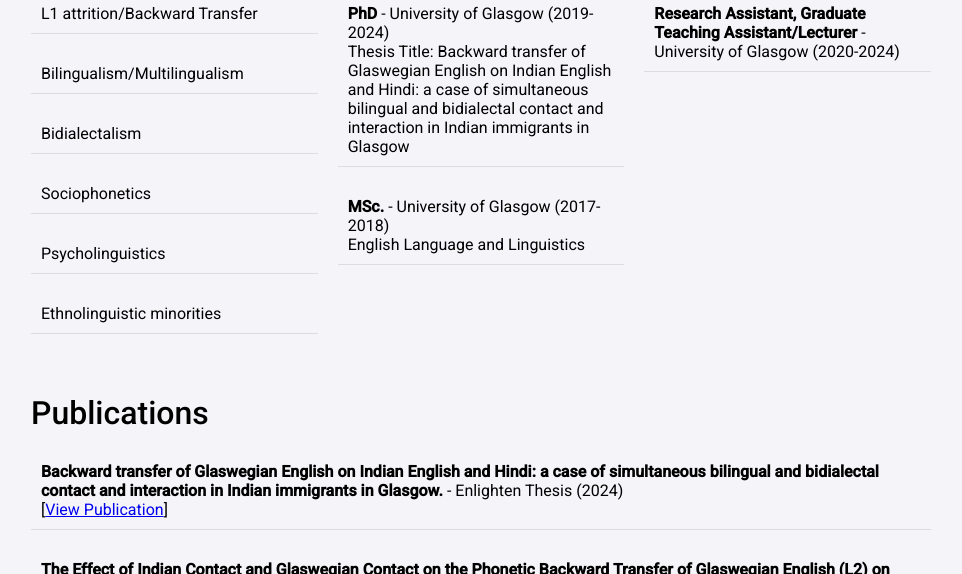
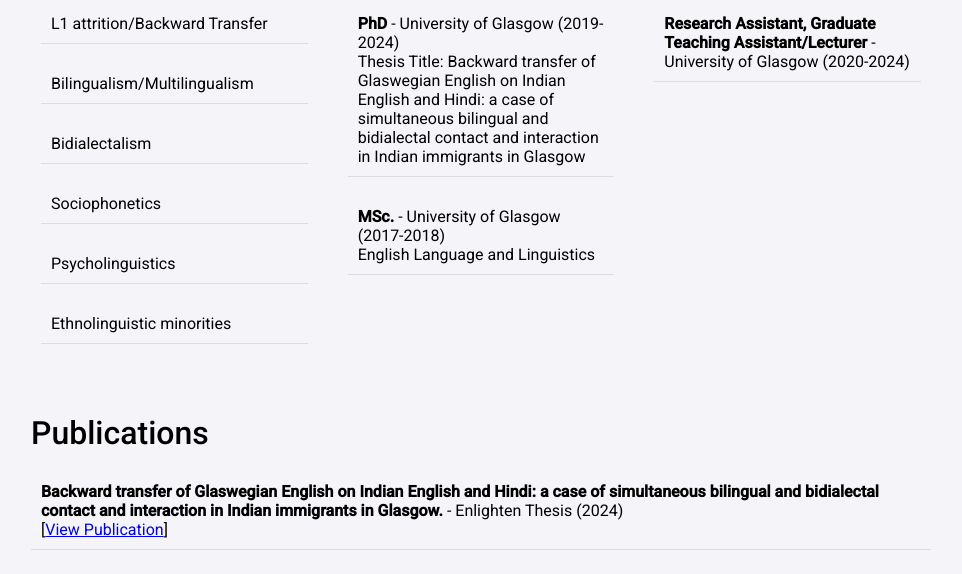
Before and after one commit to Divyanshi09/DivyanshiShaktawat.github.io, a plain HTML site: page index.html in a window 1280 px wide. Shown: the part 568-1142 px from the top of the page, without its empty margins (159-1121 px from the left). Drawn offline with Linux system fonts and the light colour scheme.

Commit message:
Update index.html

```diff
--- a/index.html
+++ b/index.html
@@ -1,4 +1,3 @@
-
 <!DOCTYPE html>
 <html lang="en">
 <head>
@@ -57,6 +56,7 @@
         .flex-item {
             flex: 1; /* Allow items to grow equally */
             margin-right: 20px; /* Space between items */
+            padding: 10px; /* Add padding inside each flex item */
         }
         .flex-item:last-child {
             margin-right: 0; /* Remove margin from last item */
```
